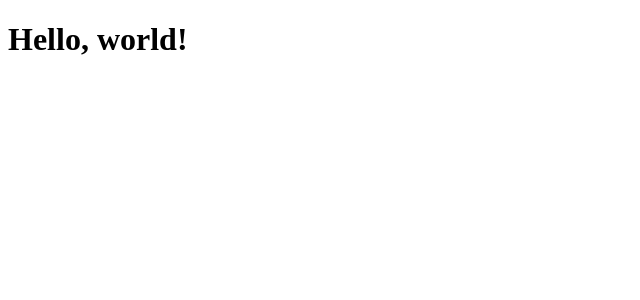
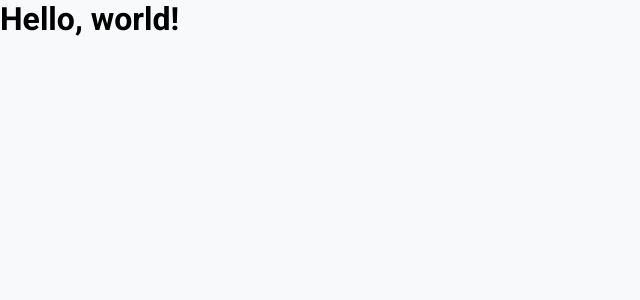
Before and after one commit to VictorB4rros/desafio-github-api, a React (Vite) app: page / in a window 1280 px wide. Shown: the top 300 px of the page, without its empty margins (0-640 px from the left). Built offline with nearby package versions, Linux system fonts and the light colour scheme.

Commit message:
Color variables and basic styles

```diff
--- a/src/index.css
+++ b/src/index.css
@@ -0,0 +1,45 @@
+@import url("https://fonts.googleapis.com/css2?family=Roboto:ital,wght@0,100..900;1,100..900&display=swap");
+
+:root {
+    --color-bg-primary: #F7F9FA;
+    --color-bg-secondary: #1890FF;
+
+    --color-card-bg-primary: #E6F7FF;
+    --color-card-bg-secondary: #F5F5F5;
+
+    --color-font-primary: #FFFFFF;
+    --color-font-secondary: #000000;
+    --color-font-tertiary: #7E7E7E;
+    --color-font-quaternary: #BFBFBF;
+    --color-font-quinary: #5C5858;
+    --color-font-senary: #262626;
+    --color-font-septenary: #1890FF;
+    --color-font-octonary: #737373;
+
+    --color-border-primary: #D9D9D9;
+}
+
+* {
+    box-sizing: border-box;
+    padding: 0;
+    margin: 0;
+    font-family: 'Roboto';
+}
+
+a, a:hover {
+    text-decoration: none;
+    color: unset;
+}
+
+html, body {
+    background-color: var(--color-bg-primary);
+}
+
+/*----------------------------------------------------------------------------------------------*/
+/* generic styles */
+
+.container {
+    width: 100%;
+    max-width: 1250px;
+    margin: 0 auto;
+}
```
